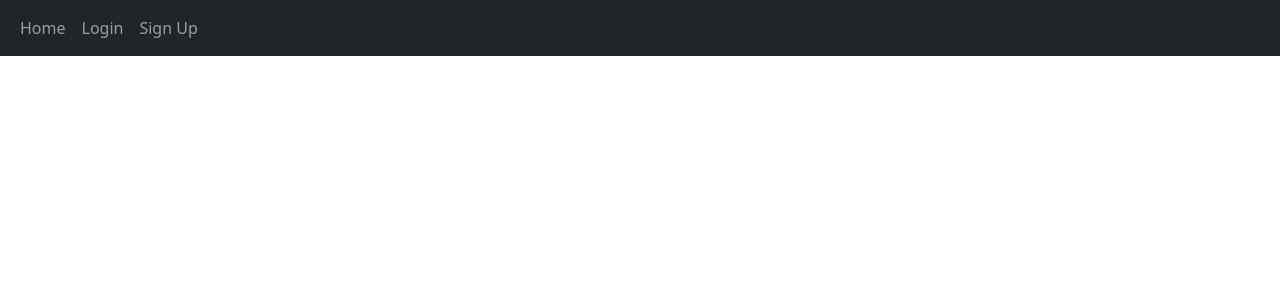
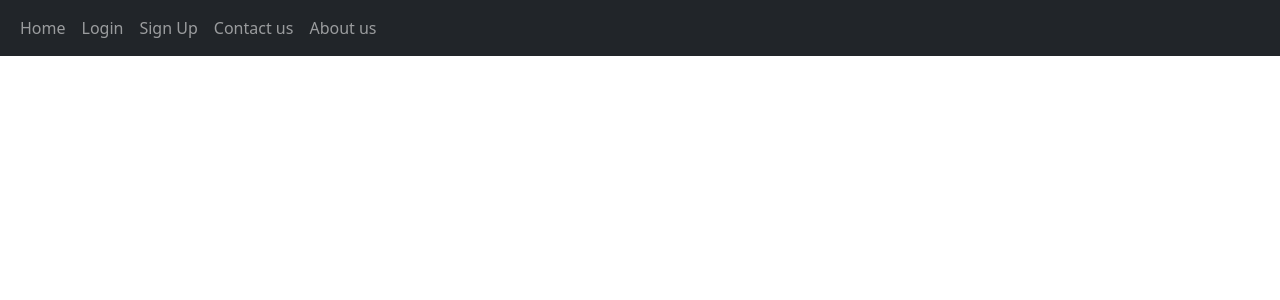
Before and after one commit to KingCephas2022/Blog_Project, a Python web app: template templates/home.html in a window 1280 px wide. Shown: the top 300 px of the page. Run offline with Jinja, Linux system fonts and the light colour scheme; the template is opened without the code that fills it, so the values that code supplies are empty.

Commit message:
Update base.html

```diff
--- a/templates/base.html
+++ b/templates/base.html
@@ -28,6 +28,8 @@
             <a class="nav-item nav-link" href="/home">Home</a>
             <a class="nav-item nav-link" href="/login">Login</a>
             <a class="nav-item nav-link" href="/sign-up">Sign Up</a>
+            <a class="nav-item nav-link" href="/contact">Contact us</a>
+            <a class="nav-item nav-link" href="/about">About us</a>
           </div>
         </div>
       </div>
```
